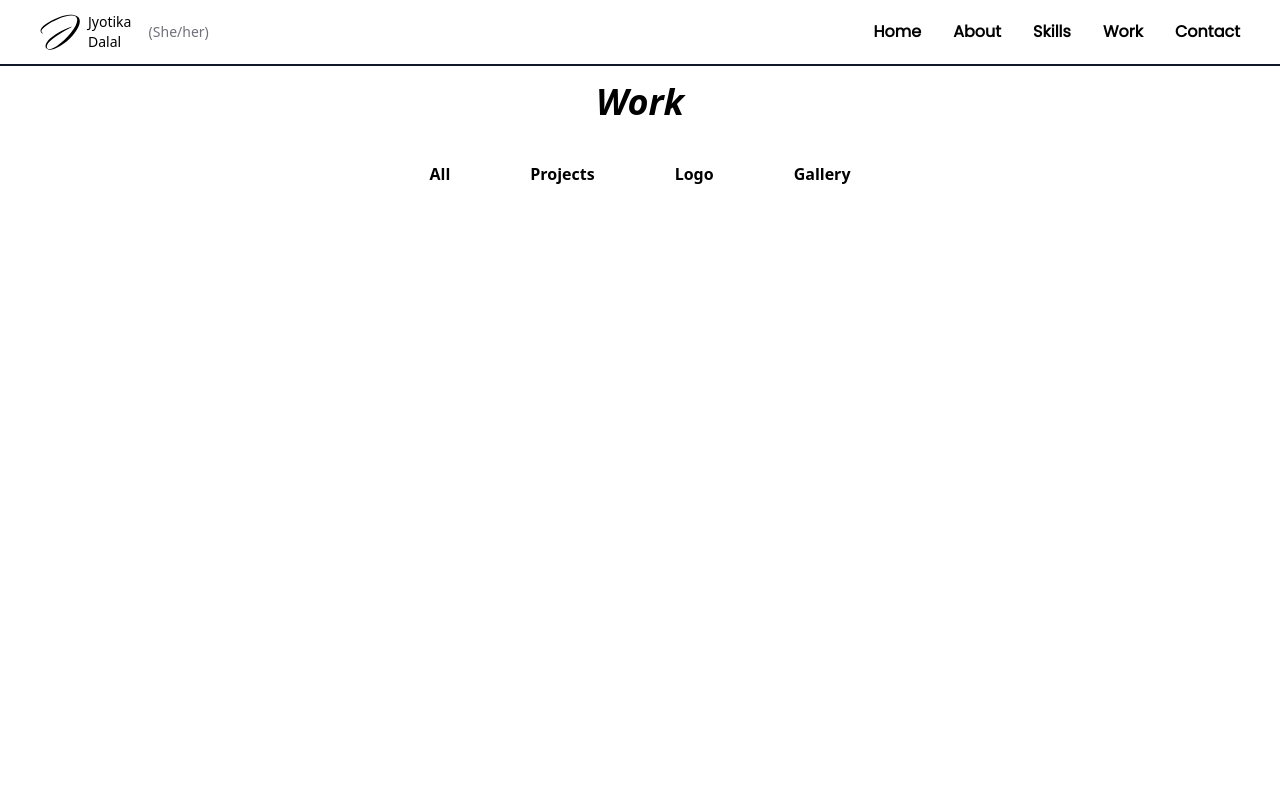
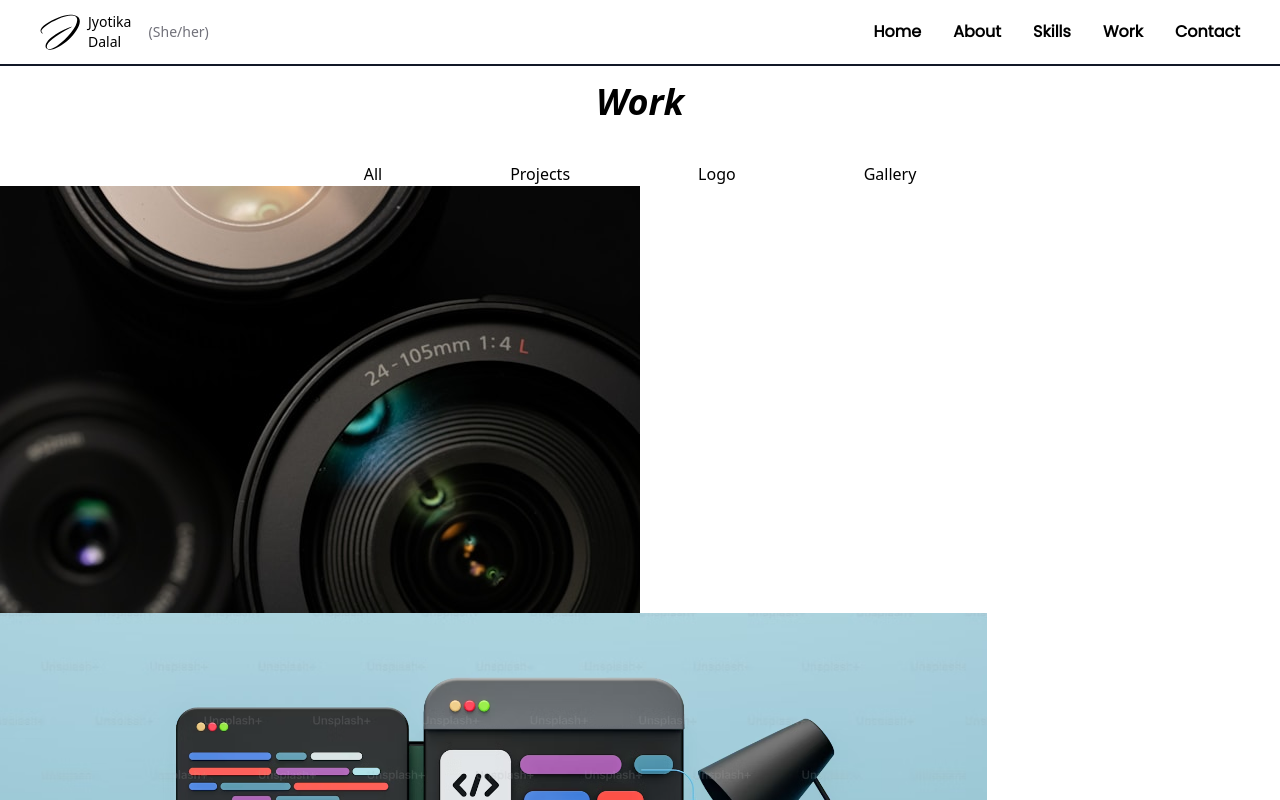
Before and after one commit to Rutuza/Vite-Portfolio, a React (Vite) app: page /work in a window 1280 px wide. Shown: the top 800 px of the page. Built offline with nearby package versions, Linux system fonts and the light colour scheme.

Commit message:
work page commit

```diff
--- a/src/pages/Work.jsx
+++ b/src/pages/Work.jsx
@@ -1,5 +1,7 @@
 import React from 'react';
 
+import cameraLens from '../assets/images/camera lens.jpg';
+import ezybit from '../assets/images/Ezybit.png';
 
 function Work() {
   return (
@@ -7,12 +9,18 @@
       <div>
       <center className="text-4xl font-bold italic m-4">Work</center>
       <div className='mt-10'>
-        <ul className='flex flex-row gap-20 items-center justify-center font-semibold'>
-          <li><a href="#">All</a></li>
-          <li><a href="#">Projects</a></li>
-          <li><a href="#">Logo</a></li>
-          <li><a href="#">Gallery</a></li>
+        <ul className='flex flex-row gap-32 max-sm:gap-10 items-center justify-center font-medium'>
+          <li><a href="#" className='hover:text-violet-500'>All</a></li>
+          <li><a href="#" className='hover:text-violet-500'>Projects</a></li>
+          <li><a href="#" className='hover:text-violet-500'>Logo</a></li>
+          <li><a href="#" className='hover:text-violet-500'>Gallery</a></li>
         </ul>
+      </div>
+
+      <div className="images max-sm:mt-8 max-sm:p-1">
+        <img src={cameraLens} alt="" />
+        <img src={ezybit} alt="" />
+        <img src="" alt="" />
       </div>
       </div>
     </>
```
